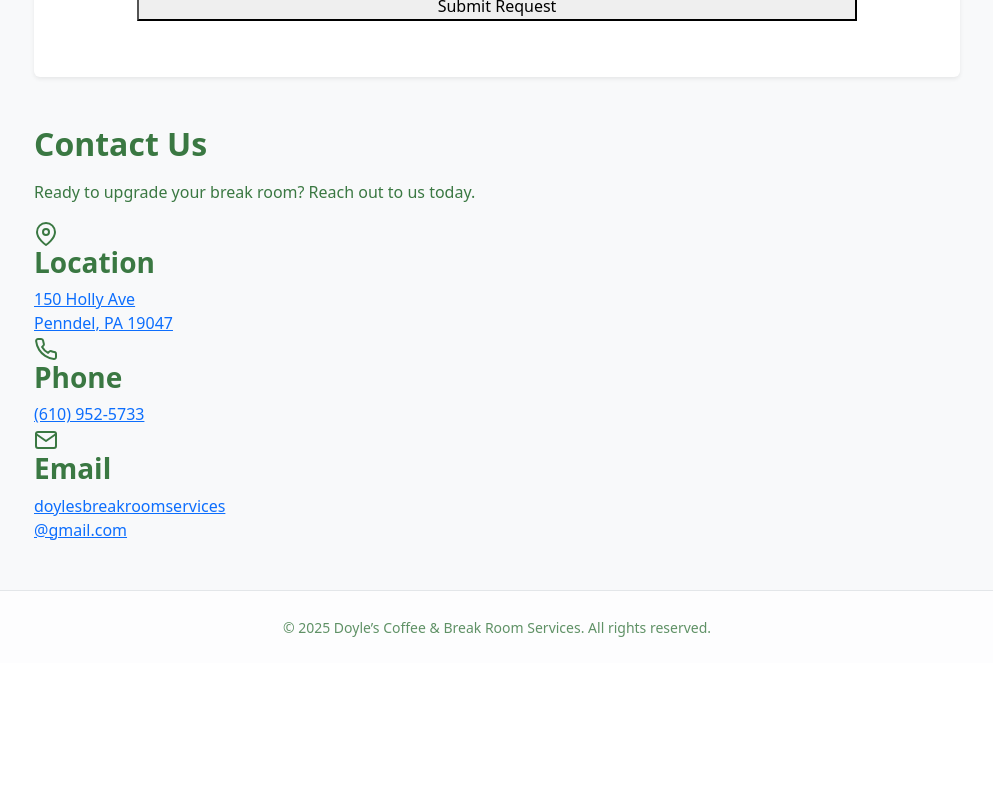
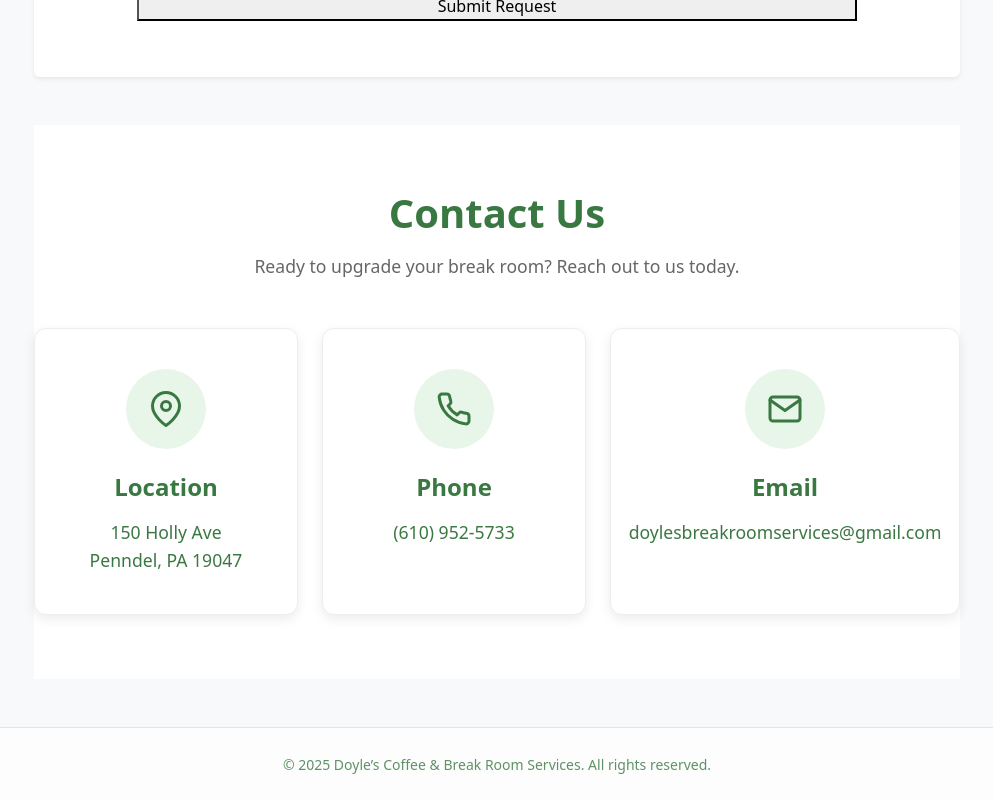
Before and after one commit to adriantheodor/doyles-coffee-front, a React (Create React App) app: page / in a window 1280 px wide. Shown: the part 1559-2359 px from the top of the page, without its empty margins (143-1136 px from the left). Before the commit the page ends 2222 px from the top, so only its background shows below. Built offline with nearby package versions, Linux system fonts and the light colour scheme; no server answers.

Commit message:
home page align 2

```diff
--- a/src/pages/HomePage.css
+++ b/src/pages/HomePage.css
@@ -2,7 +2,7 @@
 
 /* Global color variable for brand consistency */
 :root {
-  --brand-green: #3A7842;
+  --brand-green: #3a7842;
 }
 
 /* Base text color for the entire home page */
@@ -16,8 +16,6 @@
 .home-page .text-muted {
   color: var(--brand-green) !important;
 }
-
-
 
 /* Optional: give headings a little emphasis */
 .home-page h1,
@@ -45,17 +43,116 @@
 
 .carousel-control-prev-icon,
 .carousel-control-next-icon {
-  filter: invert(41%) sepia(19%) saturate(982%) hue-rotate(87deg) brightness(92%) contrast(86%);
+  filter: invert(41%) sepia(19%) saturate(982%) hue-rotate(87deg)
+    brightness(92%) contrast(86%);
 }
 
 .carousel-control-prev-icon:hover,
 .carousel-control-next-icon:hover {
-  filter: invert(41%) sepia(19%) saturate(982%) hue-rotate(87deg) brightness(105%) contrast(90%);
+  filter: invert(41%) sepia(19%) saturate(982%) hue-rotate(87deg)
+    brightness(105%) contrast(90%);
   transform: scale(1.1);
   transition: all 0.2s ease;
 }
 
+/* --- Contact Section Styles --- */
+.contact-section {
+  padding: 4rem 0; /* Vertical padding for spacing */
+  text-align: center;
+  background-color: #fff; /* Ensure background is white */
+}
 
+.contact-content h2 {
+  font-size: 2.5rem;
+  margin-bottom: 0.5rem;
+  color: var(--brand-green, #3a7842); /* Use your brand color */
+}
+
+.contact-subtext {
+  color: #666;
+  margin-bottom: 3rem;
+  font-size: 1.1rem;
+}
+
+/* --- The Container for the Cards --- */
+.contact-grid {
+  display: flex;
+  flex-direction: column; /* Mobile First: Stack them vertically */
+  gap: 2rem; /* Spacing between cards */
+  margin: 0 auto;
+  width: 100%;
+}
+
+/* --- Individual Card Styling --- */
+.contact-card {
+  background: #fff;
+  padding: 2.5rem 2rem;
+  border-radius: 12px; /* Nice rounded corners */
+  /* Add a subtle shadow to make them pop */
+  box-shadow: 0 4px 12px rgba(0, 0, 0, 0.08);
+  border: 1px solid #eee; /* Subtle border for definition */
+  display: flex;
+  flex-direction: column;
+  align-items: center;
+  transition: transform 0.3s ease, box-shadow 0.3s ease;
+}
+
+/* Hover effect for a modern feel */
+.contact-card:hover {
+  transform: translateY(-5px); /* Lift up slightly */
+  box-shadow: 0 8px 24px rgba(0, 0, 0, 0.12); /* Shadow gets bigger */
+}
+
+/* --- Icon Circle Styling --- */
+.icon-box {
+  background-color: #e8f5e9; /* Light green background for the circle */
+  color: var(--brand-green, #3a7842); /* Icon color */
+  width: 80px;
+  height: 80px;
+  border-radius: 50%;
+  display: flex;
+  align-items: center;
+  justify-content: center;
+  margin-bottom: 1.5rem;
+}
+
+/* Increase icon size */
+.icon-box svg {
+  width: 36px;
+  height: 36px;
+}
+
+.contact-card h3 {
+  margin-bottom: 1rem;
+  font-weight: 700;
+  font-size: 1.5rem;
+}
+
+.contact-card a {
+  color: var(--brand-green, #3a7842);
+  text-decoration: none;
+  font-size: 1.1rem;
+  line-height: 1.6;
+  font-weight: 500;
+}
+
+.contact-card a:hover {
+  text-decoration: underline;
+}
+
+@media (min-width: 768px) {
+  .contact-grid {
+    flex-direction: row; /* Switch to a horizontal row */
+    justify-content: center; /* Center the cards in the container */
+    align-items: stretch; /* Make all cards the same height */
+    gap: 1.5rem; /* Adjust gap for desktop */
+  }
+
+  .contact-card {
+    flex: 1; /* Make each card take up equal width */
+    max-width: 350px; /* Prevent them from getting too wide */
+  }
+}
 
 @media (max-width: 991px) {
   .home-page .sticky-top {
--- a/src/pages/HomePage.js
+++ b/src/pages/HomePage.js
@@ -135,9 +135,7 @@ const HomePage = ({ onLogin }) => {
                     </div>
                     <h3>Email</h3>
                     <a href="mailto:doylesbreakroomservices@gmail.com">
-                      doylesbreakroomservices
-                      <br />
-                      @gmail.com
+                      doylesbreakroomservices@gmail.com
                     </a>
                   </div>
                 </div>
```
